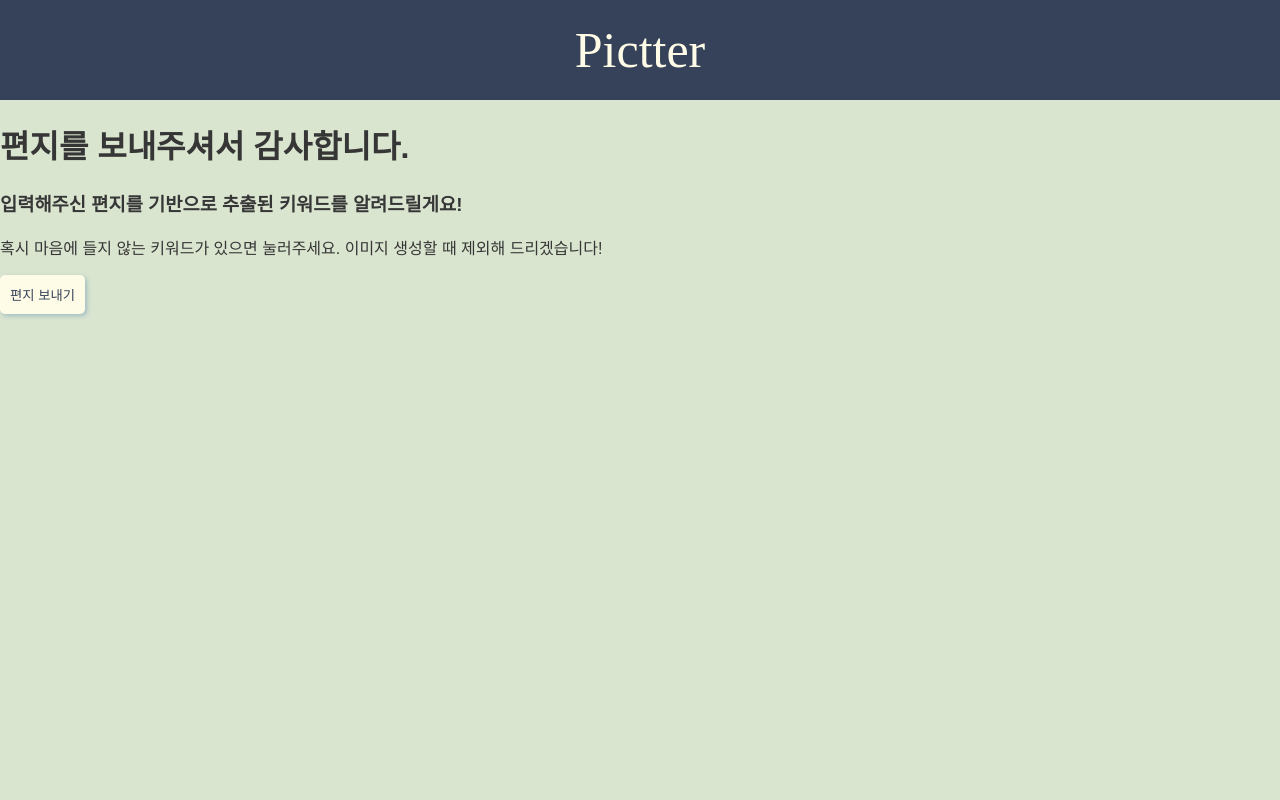
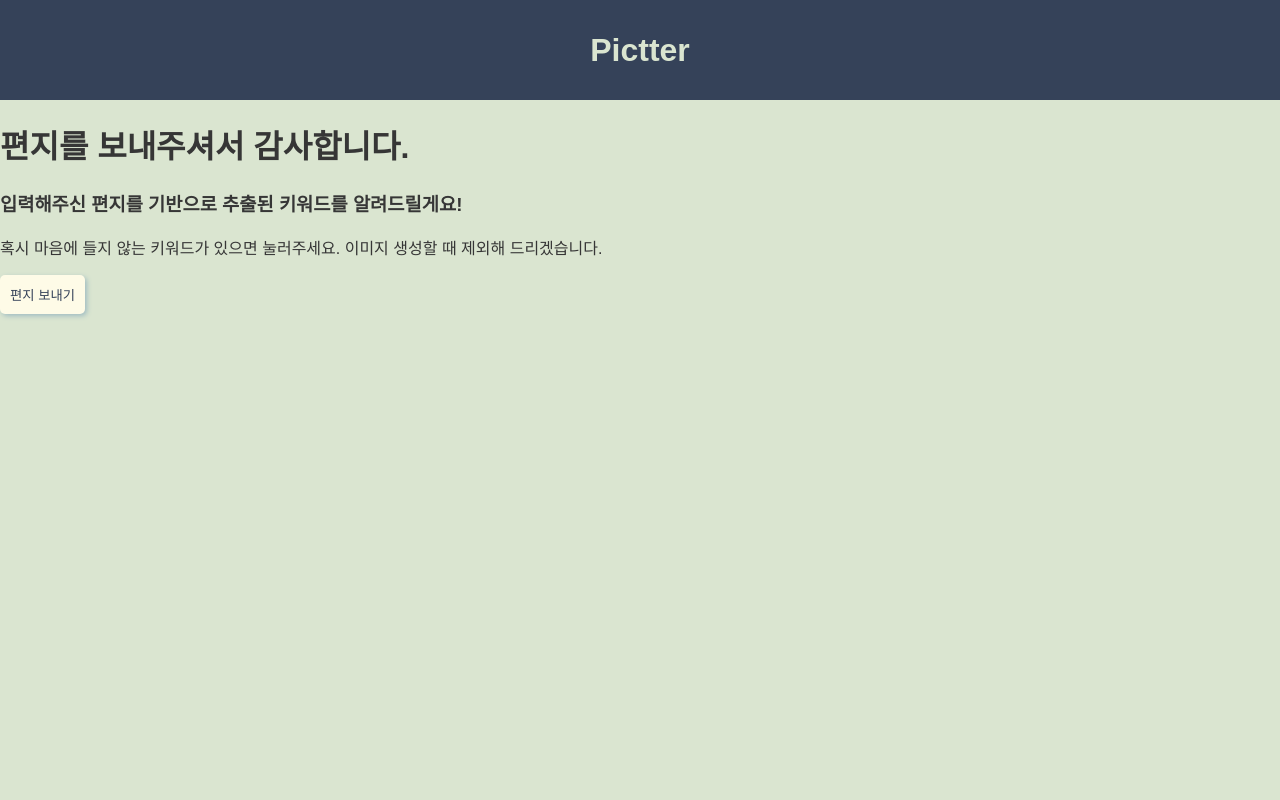
Before and after one commit to Pictter/Postcard_generator, a Flask app: template templates/letter.html in a window 1280 px wide. Run offline with Flask 3, Linux system fonts and the light colour scheme; the template is opened without the code that fills it, so the values that code supplies are empty; some web fonts are replaced.

Commit message:
feat: letter feat

```diff
--- a/templates/letter.html
+++ b/templates/letter.html
@@ -9,14 +9,13 @@
 
 <body>
     <header>
-        <div class="header-container">
-            <div id="logo"><a href="./" style="text-decoration:none">Pictter</a></div>
-        </div>
+        <h1>Pictter</h1>
     </header>
     <h1>편지를 보내주셔서 감사합니다.</h1>
+    <p>
+    <h3>입력해주신 편지를 기반으로 추출된 키워드를 알려드릴게요!</h3>
+    혹시 마음에 들지 않는 키워드가 있으면 눌러주세요. 이미지 생성할 때 제외해 드리겠습니다.
 
-    <h3>입력해주신 편지를 기반으로 추출된 키워드를 알려드릴게요!</h3>
-    혹시 마음에 들지 않는 키워드가 있으면 눌러주세요. 이미지 생성할 때 제외해 드리겠습니다!
     <div  id = "button-keyword" data-keywords='{{ keyword|tojson|safe }}'>
         <button type="submit" onclick="removeKeyword(0)">{{keyword[0]}}</button>
         <button type="submit" onclick="removeKeyword(1)">{{keyword[1]}}</button>
```
